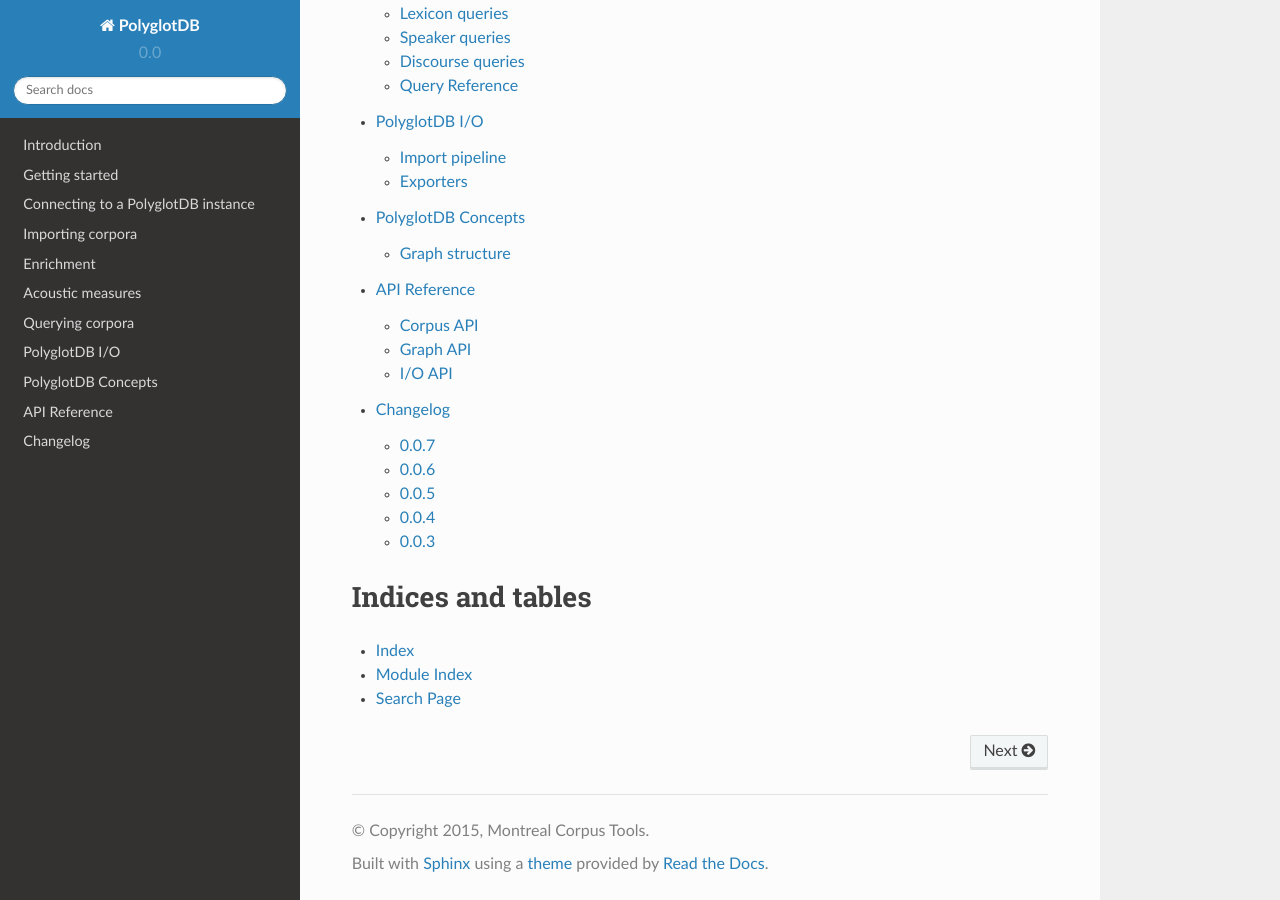
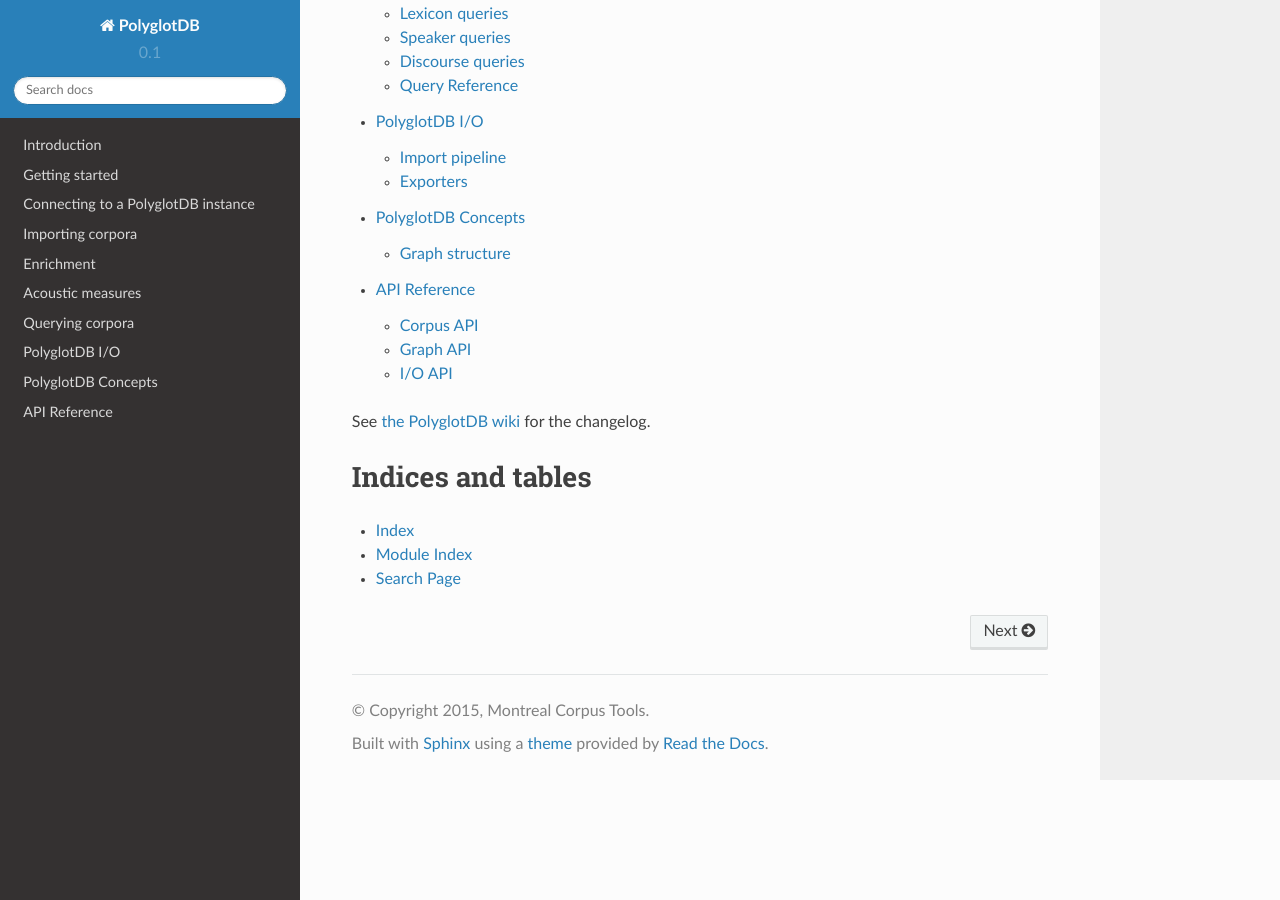
Before and after one commit to MontrealCorpusTools/PolyglotDB, a Sphinx documentation site: the page built from docs/source/index.rst, in a window 1280 px wide and 900 px high, scrolled down 794 px. Built offline with Sphinx 7.4.7 and the Read the Docs theme 2.0.0, drawn with Linux system fonts in a browser that asks for light colours.

Commit message:
Version 0.1.1
Remove changelog from docs, moved to Github wiki

```diff
--- a/docs/source/changelog.rst
+++ /dev/null
@@ -1,32 +0,0 @@
-.. _changelog:
-
-Changelog
-=========
-
-0.0.7
------
-
-- Fixed a path issue with the pgdb script for templates
-- Fixed an issue where pgdb was not interpreted in Python
-
-0.0.6
------
-
-- Fixed hierarchy caching bug
-- Change behavior to ignore already encoded fields during lexical enrichment
-- Change hierarchy caching to use json dumps rather than pickle
-
-0.0.5
------
-
-- Fixed bug in distributing outdated file manifest
-
-0.0.4
------
-
-- Added pgdb.py script to installation
-
-0.0.3
------
-
-- First working version
--- a/docs/source/index.rst
+++ b/docs/source/index.rst
@@ -1,3 +1,5 @@
+
+.. _`the PolyglotDB wiki`: https://github.com/MontrealCorpusTools/PolyglotDB/wiki
 
 Welcome to PolyglotDB's documentation!
 ======================================
@@ -17,7 +19,8 @@
    io.rst
    concepts.rst
    apireference.rst
-   changelog.rst
+
+See `the PolyglotDB wiki`_ for the changelog.
 
 
 
--- a/polyglotdb/__init__.py
+++ b/polyglotdb/__init__.py
@@ -1,6 +1,6 @@
 __ver_major__ = 0
-__ver_minor__ = 0
-__ver_patch__ = 6
+__ver_minor__ = 1
+__ver_patch__ = 1
 __ver_tuple__ = (__ver_major__, __ver_minor__, __ver_patch__)
 __version__ = "%d.%d.%d" % __ver_tuple__
 
--- a/setup.py
+++ b/setup.py
@@ -26,7 +26,7 @@
 
 if __name__ == '__main__':
     setup(name='polyglotdb',
-          version='0.1.0',
+          version='0.1.1',
           description='',
           long_description=readme(),
           classifiers=[
@@ -66,7 +66,8 @@
                     'polyglotdb.query.speaker',
                     'polyglotdb.query.lexicon',
                     'polyglotdb.syllabification'],
-          package_data={'polyglotdb.databases': ['*.conf']},
+          package_data={'polyglotdb.databases': ['*.conf'],
+                        'polyglotdb.acoustics.formants': ['*.praat']},
           install_requires=[
               'neo4j-driver',
               'textgrid',
```
